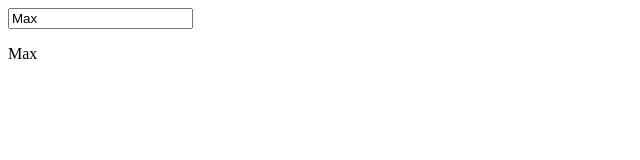
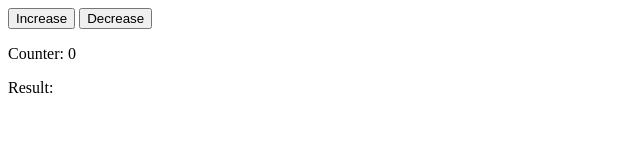
Before and after one commit to brenderbee/data-binding, a plain HTML site: page index.html in a window 1280 px wide. Shown: the whole page, without its empty margins (0-640 px from the left). Drawn offline with Linux system fonts and the light colour scheme.

Commit message:
Add increase, decrease, and renderResult methods.

```diff
--- a/index.html
+++ b/index.html
@@ -8,8 +8,10 @@
   </head>
   <body>
     <div id="app">
-      <input type="text" v-model="name">
-      <p>{{ name }}</p>
+      <button v-on:click="increase">Increase</button>
+      <button v-on:click="decrease">Decrease</button>
+      <p>Counter: {{ counter }}</p>
+      <p>Result: {{ result }}</p>
     </div>
     <script type="text/javascript" src="js/main.js"></script>
   </body>
--- a/js/main.js
+++ b/js/main.js
@@ -1,6 +1,20 @@
 new Vue({
 	el: '#app',
   data: {
-		name: 'Max'
-  }
+		counter: 0,
+		result: ''
+  },
+	methods: {
+		resultRender: function() {
+			this.result = this.counter > 5 ? 'Greater than 5' : 'Smaller than 5';
+		},
+		increase: function() {
+			this.counter++;
+			this.resultRender();
+		},
+		decrease: function() {
+			this.counter--;
+			this.resultRender();
+		}
+	}
 });
```
